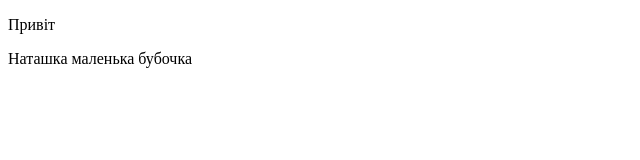
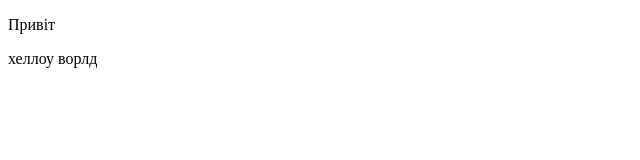
Before and after one commit to IvanSobko9548/Tutorial, a plain HTML site: page index.html in a window 1280 px wide. Shown: the full height of the page, 0-640 px from the left. Drawn offline with Linux system fonts and the light colour scheme.

Commit message:
Update index.html

```diff
--- a/index.html
+++ b/index.html
@@ -7,6 +7,6 @@
 </head>
 <body>
     <p>Привіт</p>
-    <p>Наташка маленька бубочка</p>
+    <p>хеллоу ворлд</p>
 </body>
 </html>
```
